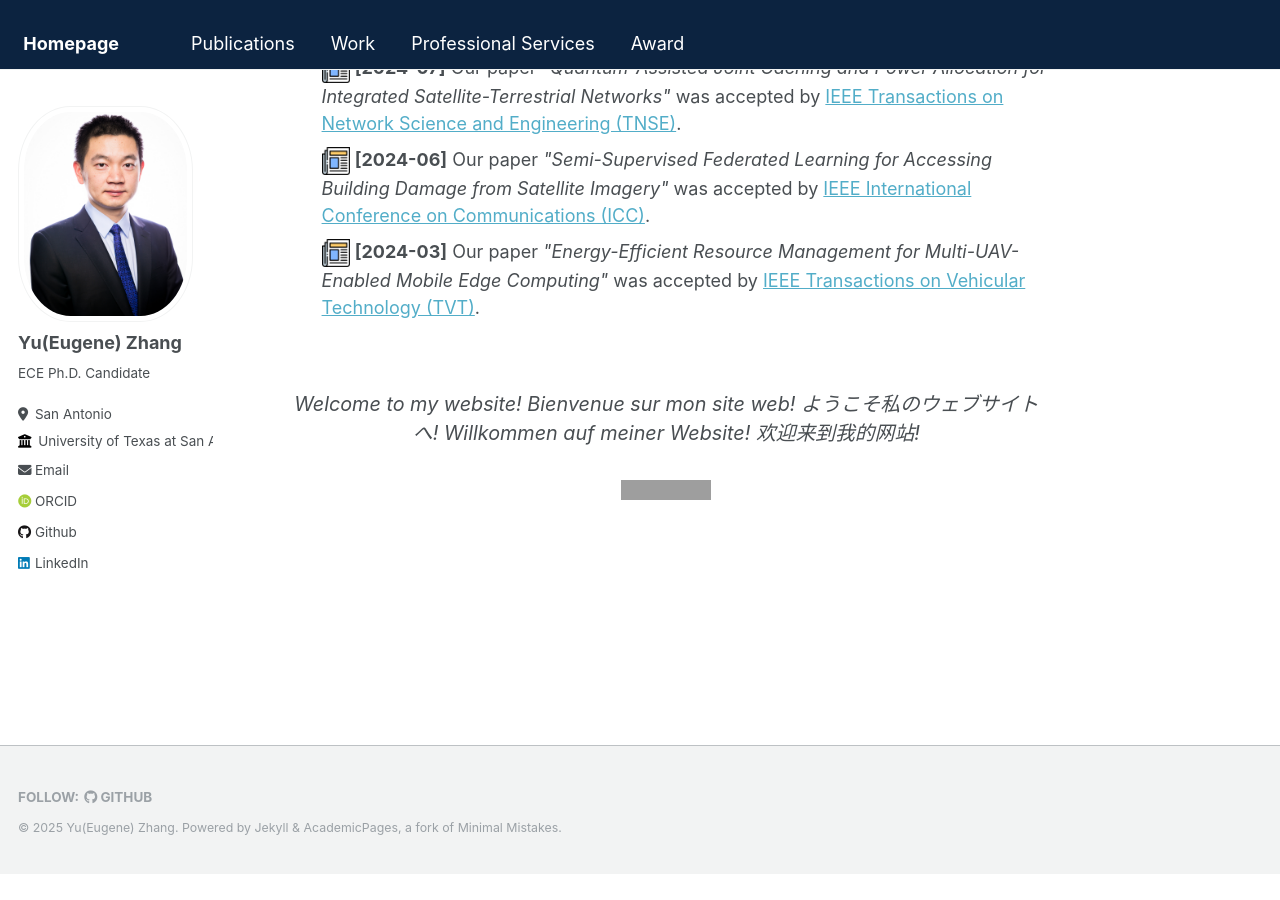
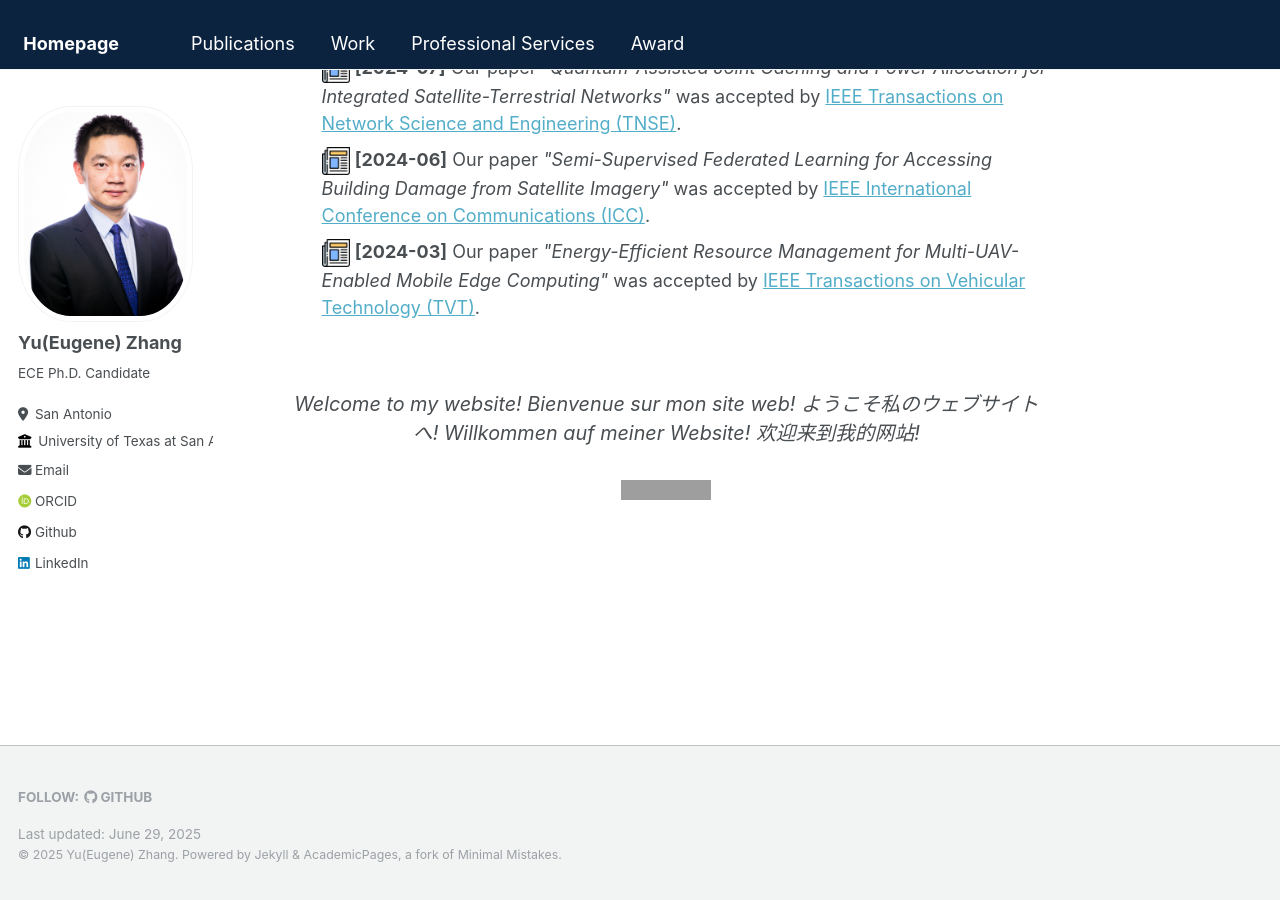
Before and after one commit to Yu-Zhang-Eugene/yu-zhang-eugene.github.io, a Jekyll site: the page built from _pages/about.md, in a window 1280 px wide and 900 px high, scrolled down 1006 px. Built offline with Jekyll 4.4.1, drawn with Linux system fonts in a browser that asks for light colours; some web fonts are replaced; before the commit the page ends 1879 px from its top, so only the background shows below that; grey boxes are pictures that could not be loaded.

Commit message:
Update footer.html

```diff
--- a/_includes/footer.html
+++ b/_includes/footer.html
@@ -20,6 +20,10 @@
 {% endif %}
 
 
+<!-- Last Updated Date -->
+<div class="page__footer-updated">
+  <small>Last updated: {{ site.time | date: "%B %d, %Y" }}</small>
+</div>
 
 <div class="page__footer-copyright">&copy; {{ site.time | date: '%Y' }} {{ site.name | default: site.title }}. {{ site.data.ui-text[site.locale].powered_by | default: "Powered by" }} <a href="http://jekyllrb.com" rel="nofollow">Jekyll</a> &amp; <a href="https://github.com/academicpages/academicpages.github.io">AcademicPages</a>, a fork of <a href="https://mademistakes.com/work/minimal-mistakes-jekyll-theme/" rel="nofollow">Minimal Mistakes</a>.
 </div>
```
